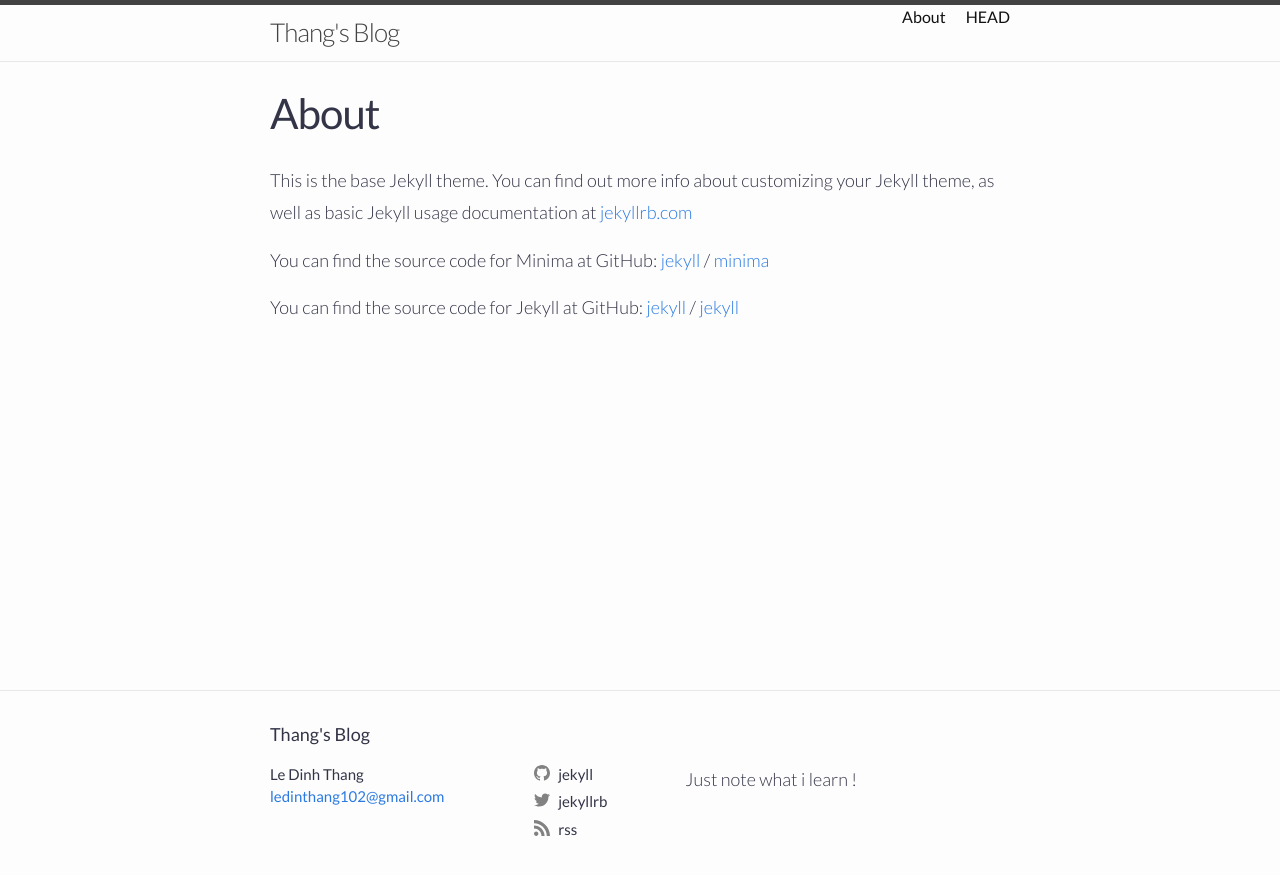
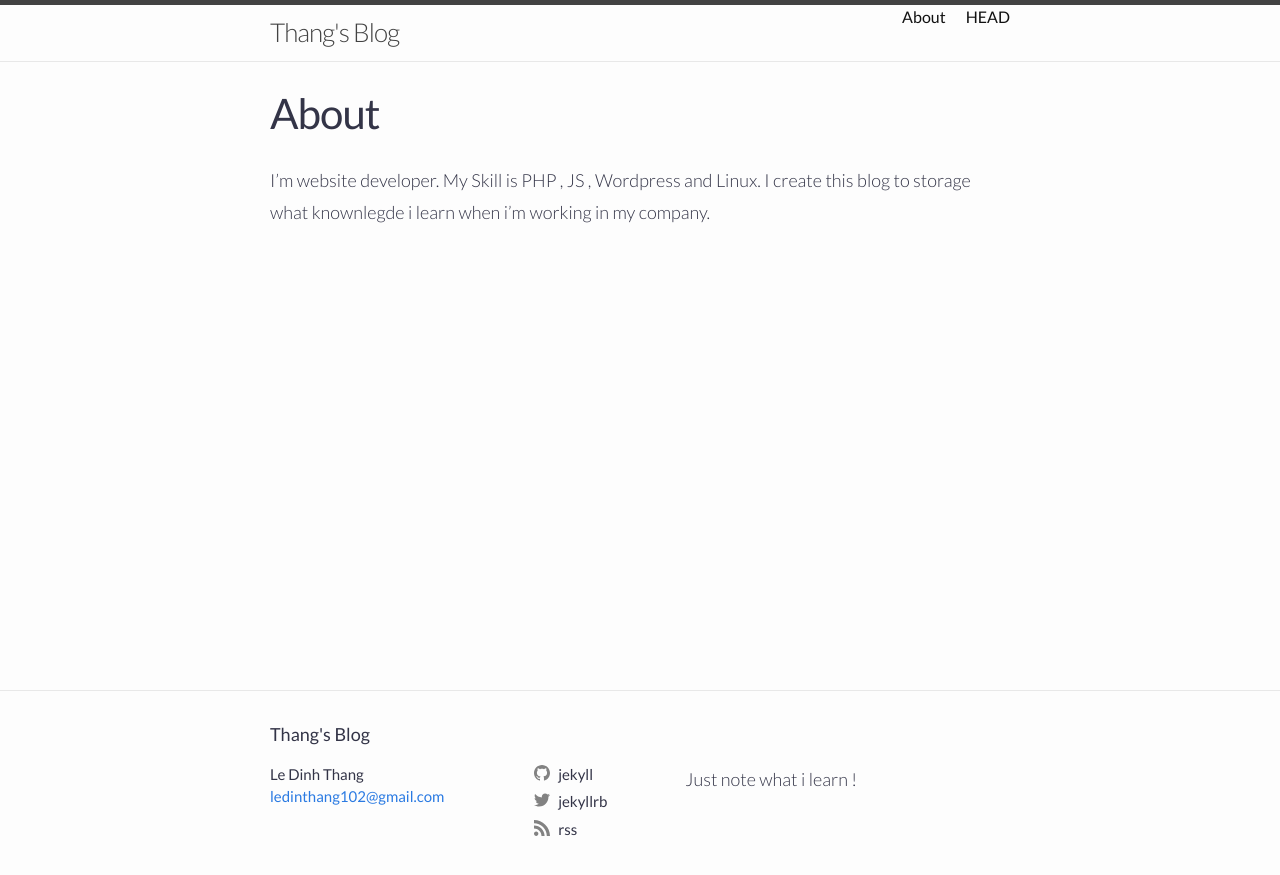
Before and after one commit to benthunder/benthunder.github.io, a Jekyll site: the page built from about.md, in a window 1280 px wide. Shown: the top 875 px of the page. Built offline with Jekyll 4.4.1, drawn with Linux system fonts in a browser that asks for light colours.

Commit message:
Update Info About

```diff
--- a/about.md
+++ b/about.md
@@ -4,15 +4,6 @@ title: About
 permalink: /about/
 ---
 
-This is the base Jekyll theme. You can find out more info about customizing your Jekyll theme, as well as basic Jekyll usage documentation at [jekyllrb.com](https://jekyllrb.com/)
-
-You can find the source code for Minima at GitHub:
-[jekyll][jekyll-organization] /
-[minima](https://github.com/jekyll/minima)
-
-You can find the source code for Jekyll at GitHub:
-[jekyll][jekyll-organization] /
-[jekyll](https://github.com/jekyll/jekyll)
-
-
-[jekyll-organization]: https://github.com/jekyll
+I'm website developer.
+My Skill is PHP , JS , Wordpress and Linux.
+I create this blog to storage what knownlegde i learn when i'm working in my company.
```
